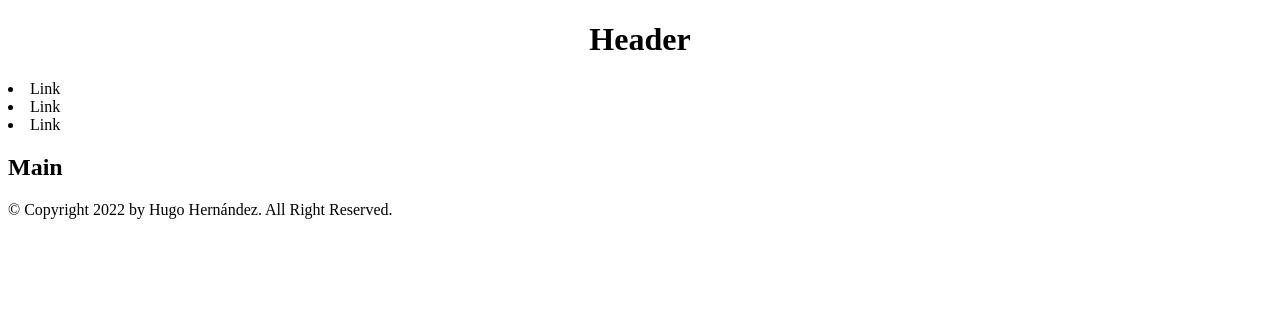
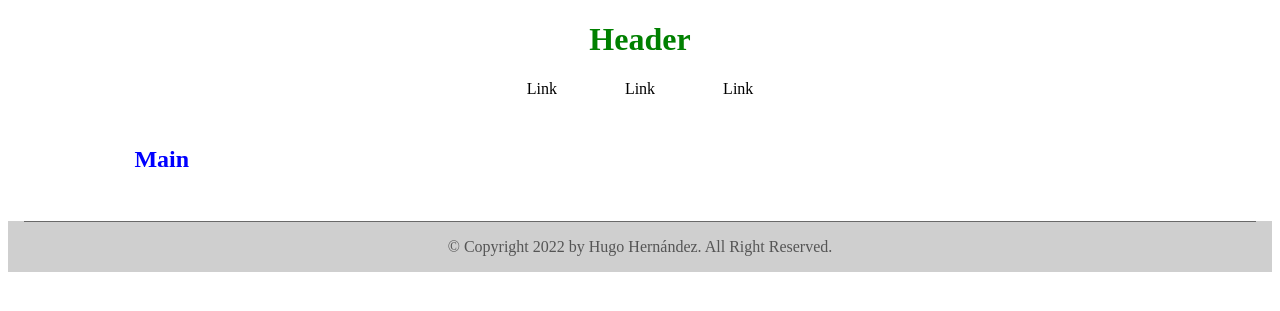
Before and after one commit to HernandezHugo/GS-DAW, a PHP site: page / in a window 1280 px wide. Shown: the top 311 px of the page. Run offline with PHP 8.4, Linux system fonts and the light colour scheme.

Commit message:
DIW - act05 completed

```diff
--- a/DIW/UD02/activitat 05/index.html
+++ b/DIW/UD02/activitat 05/index.html
@@ -4,7 +4,7 @@
     <meta charset="UTF-8" />
     <meta http-equiv="X-UA-Compatible" content="IE=edge" />
     <meta name="viewport" content="width=device-width, initial-scale=1.0" />
-    <link rel="stylesheet" href="./styles/style.css">
+    <link rel="stylesheet" href="./styles/style.css" />
     <title>act 05</title>
   </head>
   <body>
@@ -12,15 +12,19 @@
       <h1>Header</h1>
     </header>
     <nav>
-      <li><a href="#"></a>Link</li>
-      <li><a href="#"></a>Link</li>
-      <li><a href="#"></a>Link</li>
+      <ul>
+        <li><a href="#"></a>Link</li>
+        <li><a href="#"></a>Link</li>
+        <li><a href="#"></a>Link</li>
+      </ul>
     </nav>
     <main>
       <h2>Main</h2>
     </main>
     <footer>
-      <p>© Copyright 2022 by Hugo Hernández. All Right Reserved.</p>
+      <div class="copyright">
+        <p>© Copyright 2022 by Hugo Hernández. All Right Reserved.</p>
+      </div>
     </footer>
   </body>
 </html>
--- a/DIW/UD02/activitat 05/styles/footer.less
+++ b/DIW/UD02/activitat 05/styles/footer.less
@@ -0,0 +1,13 @@
+footer {
+  width: 100%;
+  background-color: rgb(207, 207, 207);
+  .copyright {
+    p {
+      border-top: 1px solid rgb(105, 105, 105);
+      color: rgb(85, 85, 85);
+      padding: 1em;
+      margin: 0 1em;
+      text-align: center;
+    }
+  }
+}
--- a/DIW/UD02/activitat 05/styles/header.less
+++ b/DIW/UD02/activitat 05/styles/header.less
@@ -1,3 +1,6 @@
 header{
     text-align: center;
+    h1{
+        color: green;
+    }
 }
--- a/DIW/UD02/activitat 05/styles/main.less
+++ b/DIW/UD02/activitat 05/styles/main.less
@@ -0,0 +1,7 @@
+main{
+    width: 80%;
+    margin: 3em auto;
+    h2{
+        color: blue;
+    }
+}
--- a/DIW/UD02/activitat 05/styles/nav.less
+++ b/DIW/UD02/activitat 05/styles/nav.less
@@ -0,0 +1,15 @@
+nav {
+  text-align: center;
+  ul {
+    padding: 0;
+    li {
+      list-style: none;
+      display: inline-block;
+      padding: 0 2em;
+      a {
+          padding: 0 ;
+
+      }
+    }
+  }
+}
--- a/DIW/UD02/activitat 05/styles/style.css
+++ b/DIW/UD02/activitat 05/styles/style.css
@@ -1,3 +1,38 @@
 header {
   text-align: center;
 }
+header h1 {
+  color: green;
+}
+nav {
+  text-align: center;
+}
+nav ul {
+  padding: 0;
+}
+nav ul li {
+  list-style: none;
+  display: inline-block;
+  padding: 0 2em;
+}
+nav ul li a {
+  padding: 0 ;
+}
+main {
+  width: 80%;
+  margin: 3em auto;
+}
+main h2 {
+  color: blue;
+}
+footer {
+  width: 100%;
+  background-color: #cfcfcf;
+}
+footer .copyright p {
+  border-top: 1px solid #696969;
+  color: #555555;
+  padding: 1em;
+  margin: 0 1em;
+  text-align: center;
+}
```
